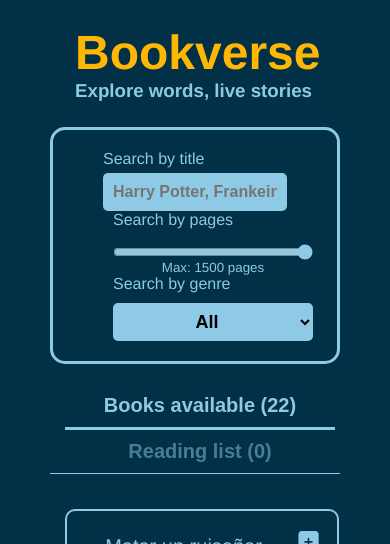
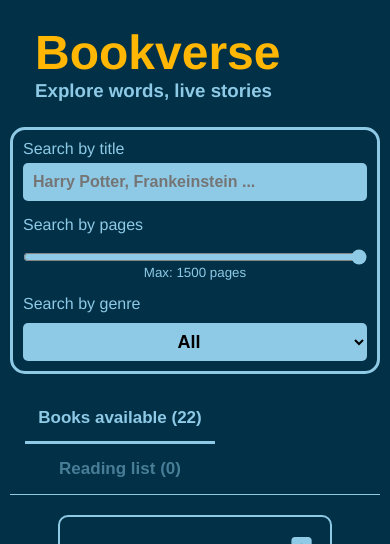
Before and after one commit to altobellidardo/pruebas-tecnicas, a React (Vite) app in the folder 01-reading-list/: page / in a window 390 px wide. Shown: the top 544 px of the page. Built offline with nearby package versions, Linux system fonts and the light colour scheme.

Commit message:
responsive design

```diff
--- a/01-reading-list/src/App.css
+++ b/01-reading-list/src/App.css
@@ -1,3 +1,11 @@
+.bookList {
+    display: flex;
+    justify-content: center;
+    flex-wrap: wrap;
+    gap: 20px;
+    margin-bottom: 50px;
+}
+
 .noBooks {
     margin-top: 50px;
     font-size: 30px;
@@ -15,10 +23,15 @@
 @media (max-width: 900px) {
     .filters {
         flex-direction: column;
+        align-items: center;
     }
 }
 
 @media (max-width: 600px) {
+    .filters {
+        padding: 10px;
+    }
+
     .filters label {
         text-align: left;
     }
@@ -27,11 +40,21 @@
         width: 100%;
     }
 
-    .filters .catego2 {
-        flex-direction: column;
+    .filters .catego2{
+        display: block;
+        width: 100%;
     }
 
-    .filters .catego2 {
+    .filters .catego2 div {
         width: 100%;
+        padding: 0;
+        margin-top: 15px;
+    }
+
+    .tabs li button {
+        font-size: 17px;
+        width: 190px;
+        height: 50px;
+        padding: 0;
     }
 }
--- a/01-reading-list/src/components/styles/Book.css
+++ b/01-reading-list/src/components/styles/Book.css
@@ -5,7 +5,6 @@
     display: inline-block;
     width: 250px;
     height: 550px;
-    margin: 15px;
     text-align: center;
     padding: 10px;
 }
--- a/01-reading-list/src/hooks/useBooks.js
+++ b/01-reading-list/src/hooks/useBooks.js
@@ -60,7 +60,7 @@ export function useBooks () {
         return readList
       }
 
-      const readListCopy = [...readList]
+      const readListCopy = readList.slice()
 
       if (index > 0) {
         [readListCopy[index], readListCopy[index - 1]] = [readListCopy[index - 1], readListCopy[index]]
@@ -74,7 +74,7 @@ export function useBooks () {
         return readList
       }
 
-      const readListCopy = [...readList]
+      const readListCopy = readList.slice()
 
       if (index < lastIndex) {
         [readListCopy[index], readListCopy[index + 1]] = [readListCopy[index + 1], readListCopy[index]]
--- a/01-reading-list/src/index.css
+++ b/01-reading-list/src/index.css
@@ -19,3 +19,9 @@ body {
     font-family: 'Franklin Gothic Medium', 'Arial Narrow', Arial, sans-serif;
     color: var(--primary-color);
 }
+
+@media (max-width: 900px) {
+    #root {
+        margin: 0 10px;
+    }
+}
```
